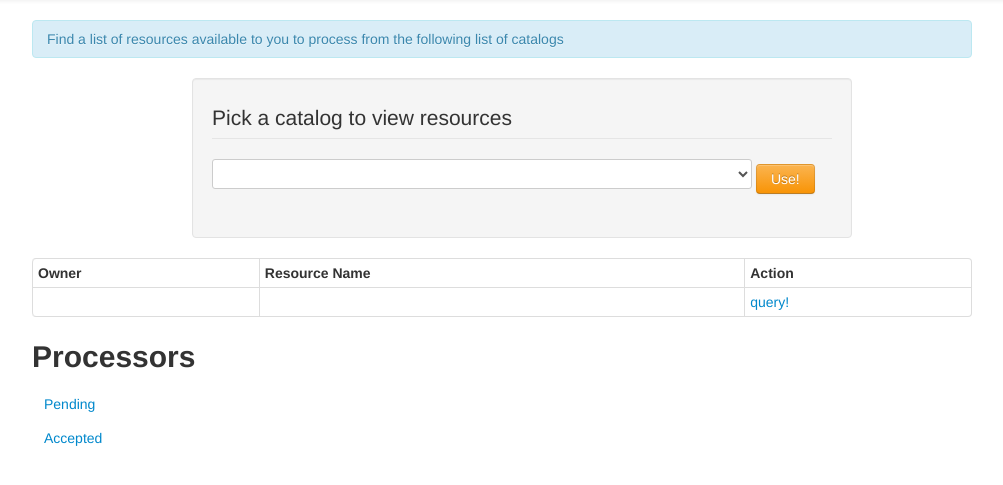
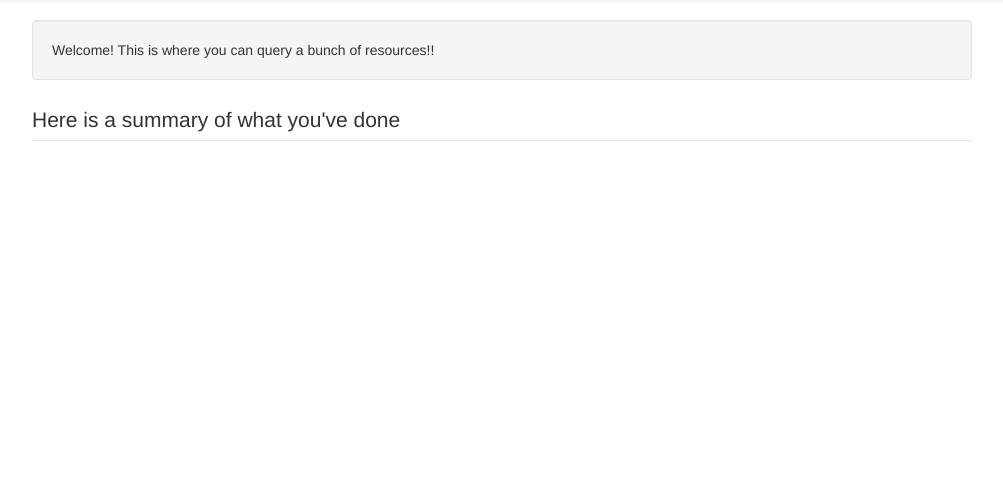
Before and after one commit to psznb/dataware.exp.herokuclient, a Python web app: template templates/summary.html in a window 1280 px wide. Shown: the part 42-527 px from the top of the page, without its empty margins (138-1141 px from the left). Run offline with Jinja, Linux system fonts and the light colour scheme; the template is opened without the code that fills it, so the values that code supplies are empty; some libraries are stand-ins or nearby versions.

Commit message:
template updates

```diff
--- a/templates/layout.html
+++ b/templates/layout.html
@@ -11,7 +11,7 @@
         <a class="brand" href="#">A third party client!</a>
          <ul class="nav">
             <li><a href="#" class="menu_button" id="home">Register</a></li>
-            <li><a href="{{url_for('summary')}}" class="menu_button" id="summary">Process</a></li>
+            <li><a href="{{url_for('root')}}" class="menu_button" id="summary">Process</a></li>
          </ul>
     </div>
 </div>
@@ -26,8 +26,10 @@
         <div class="row">
             <div class="span12">
                 {% block request %}{% endblock %}
+                {% block register %}{%endblock %}
                 {% block execute %}{% endblock %}
                 {% block summary %}{% endblock %}
+                {% block resources %}{% endblock %}
             </div>
         </div>
     </div>
--- a/templates/summary.html
+++ b/templates/summary.html
@@ -1,85 +1,23 @@
 {% extends "layout.html" %}
 
 {% block summary %}
-<script src="{{ url_for('static', filename='knockout/knockout-min.js') }}"></script>
-<script src="{{ url_for('static', filename='knockout/knockout-mapping.js') }}"></script>
-
-
-
 
 <div class="container">
+
     <div class="row">
         <div class="span12">
-            <div class="alert alert-info">
-               Find a list of resources available to you to process from the following list of  catalogs
+            <div class="well">
+               Welcome!  This is where you can query a bunch of resources!!
             </div>
         </div>
     </div>
 
     <div class="row">
-        <div class="span8 offset2 well">
-            <legend> Pick a catalog to view resources </legend>
-            <form action="javascript:request_resources()">
-                <select name="catalog_uri" class="span7" id="catalog_uri">
-                        {% for catalog in catalogs%}
-                            <option>{{catalog}}</option>
-                        {% endfor %}
-                </select>
-                <button class="btn btn-warning" type="submit">Use!</button>
-            </form>
-        </div>
-    </div>
-
-    <table class="table table-condensed table-striped table-bordered">
-        <thead>
-            <tr>
-                <th>Owner</th>
-                <th>Resource Name</th>
-                <th>Action</th>
-            </tr>
-        </thead>
-        <tbody data-bind="foreach: items">
-            <form action='#' method=post>
-                <tr>
-                    <td data-bind="text: owner"></td>
-                    <td data-bind="text: resource_name"></td>
-                    <td> <a href="#"> query! </a> </td>
-                </tr>
-            </form>
-        </tbody>
-    </table>
-
-    <h2> Processors </h2>
-    <div class="row">
-        <div class="span2">
-            <ul class="nav nav-pills">
-               <li><a href='#'>Pending</a>
-               <li><a href='#'>Accepted</a>
-            </ul>
+        <div class="span12">
+            <legend> Here is a summary of what you've done</legend>
         </div>
     </div>
 
 </div>
 
-<script type="text/javascript">
-
-    var ResourceListModel = function(items) {
-        this.items = ko.observableArray(items);
-    };
-
-    function request_resources() {
-		$.ajax({
-			type: 'GET',
-			url: '/request_resources?catalog_uri=' +  $("#catalog_uri").val(),
-			dataType: "json",
-
-			success: function( data, status  ) {
-                ko.applyBindings(new ResourceListModel(data));
-			},
-			error: function( data, status ) {
-				alert( "We are currently unable to process this installation. Please try again later." );
-			}
-		});
-    }
-</script>
 {% endblock %}
```
Also changed, not shown: app.py (+31 -17 lines).
